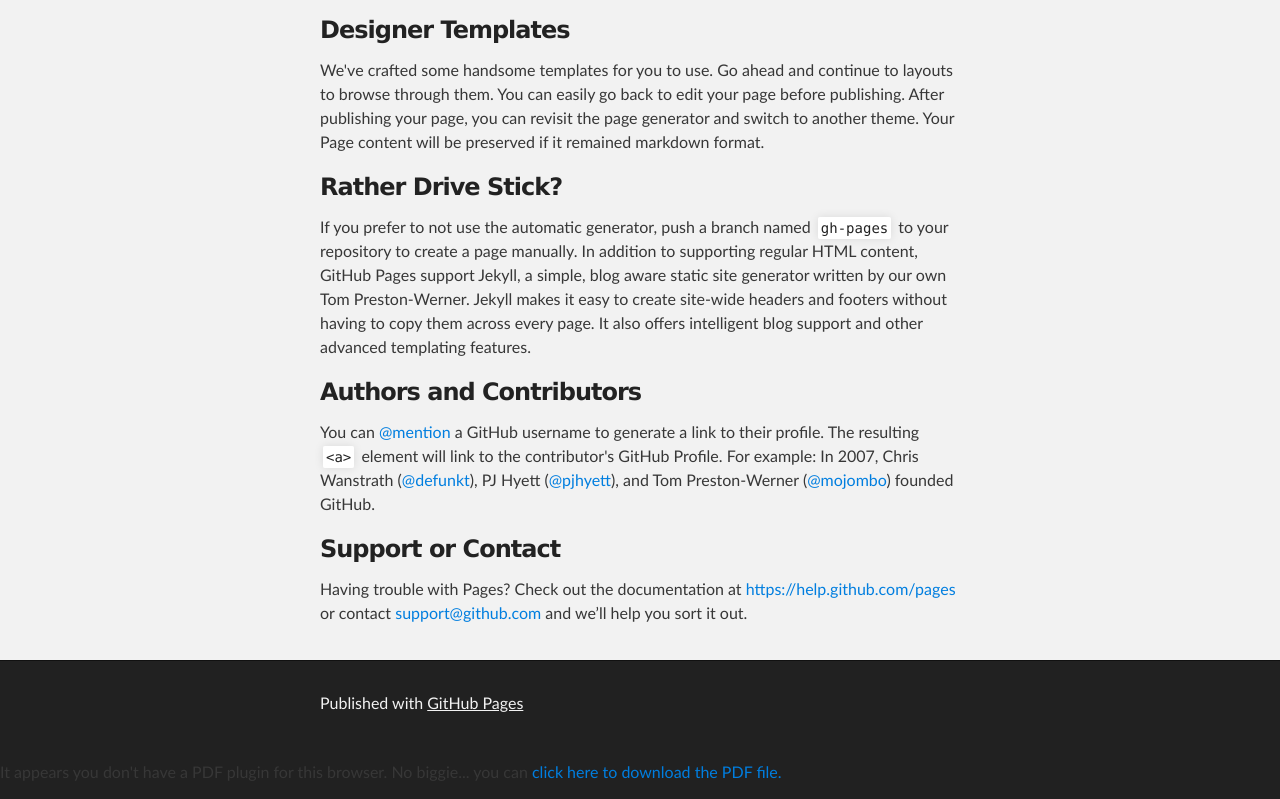
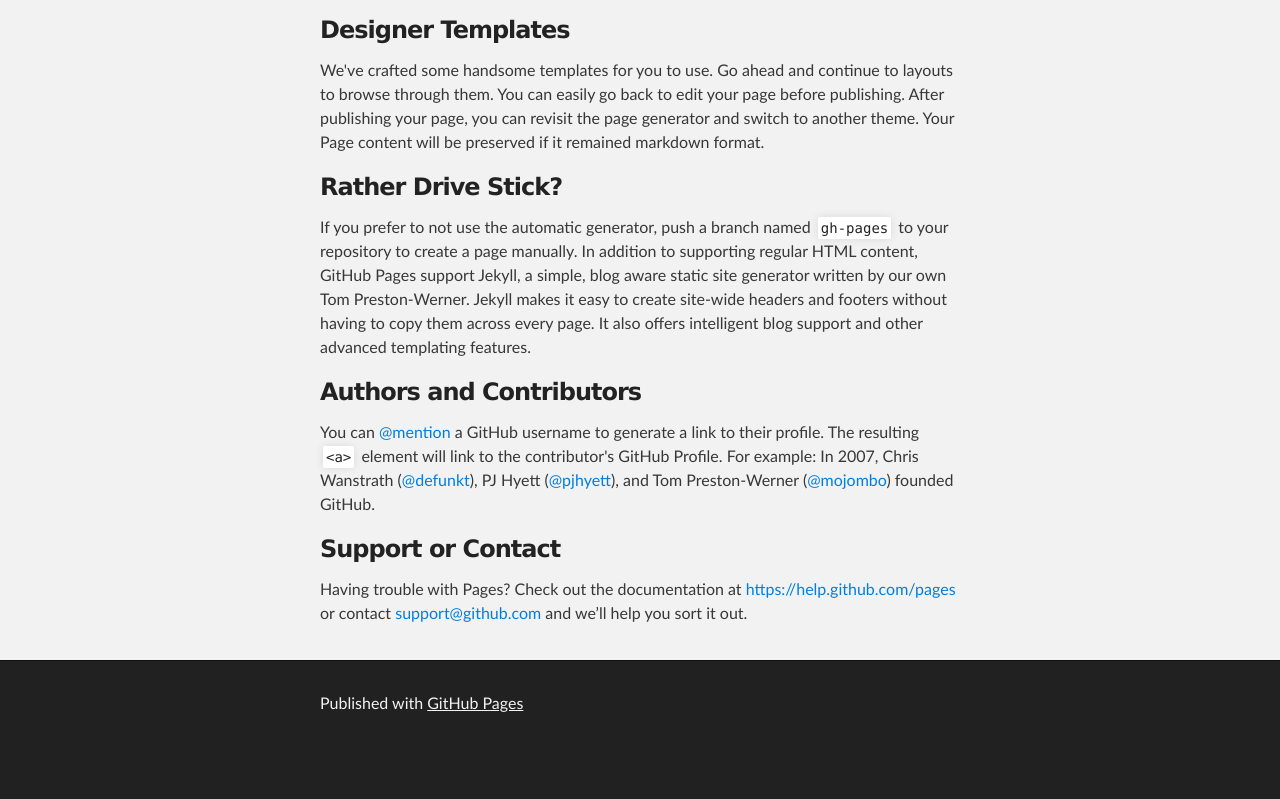
Before and after one commit to knygren/knygren.github.io, a plain HTML site: page index.html in a window 1280 px wide. Shown: the part 495-1294 px from the top of the page. After the commit the page ends 1245 px from the top, so only its background shows below. Drawn offline with Linux system fonts and the light colour scheme.

Commit message:
Update index.html

```diff
--- a/index.html
+++ b/index.html
@@ -74,12 +74,4 @@
 
   </body>
 
-<object data="myfile.pdf" type="application/pdf" width="100%" height="100%">
-
-  <p>It appears you don't have a PDF plugin for this browser.
-  No biggie... you can <a href="myfile.pdf">click here to
-  download the PDF file.</a></p>
-
-</object>
-
 </html>
```
